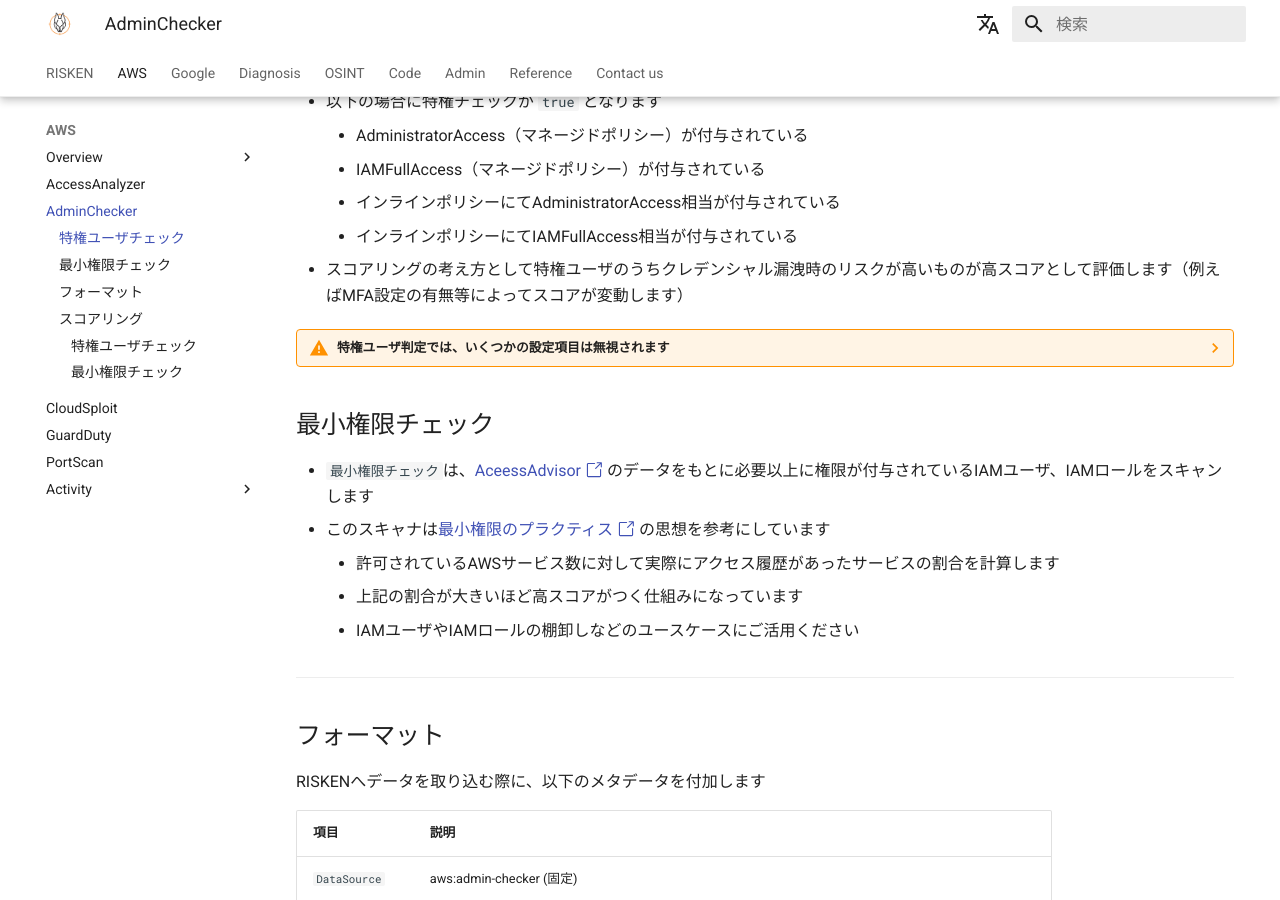
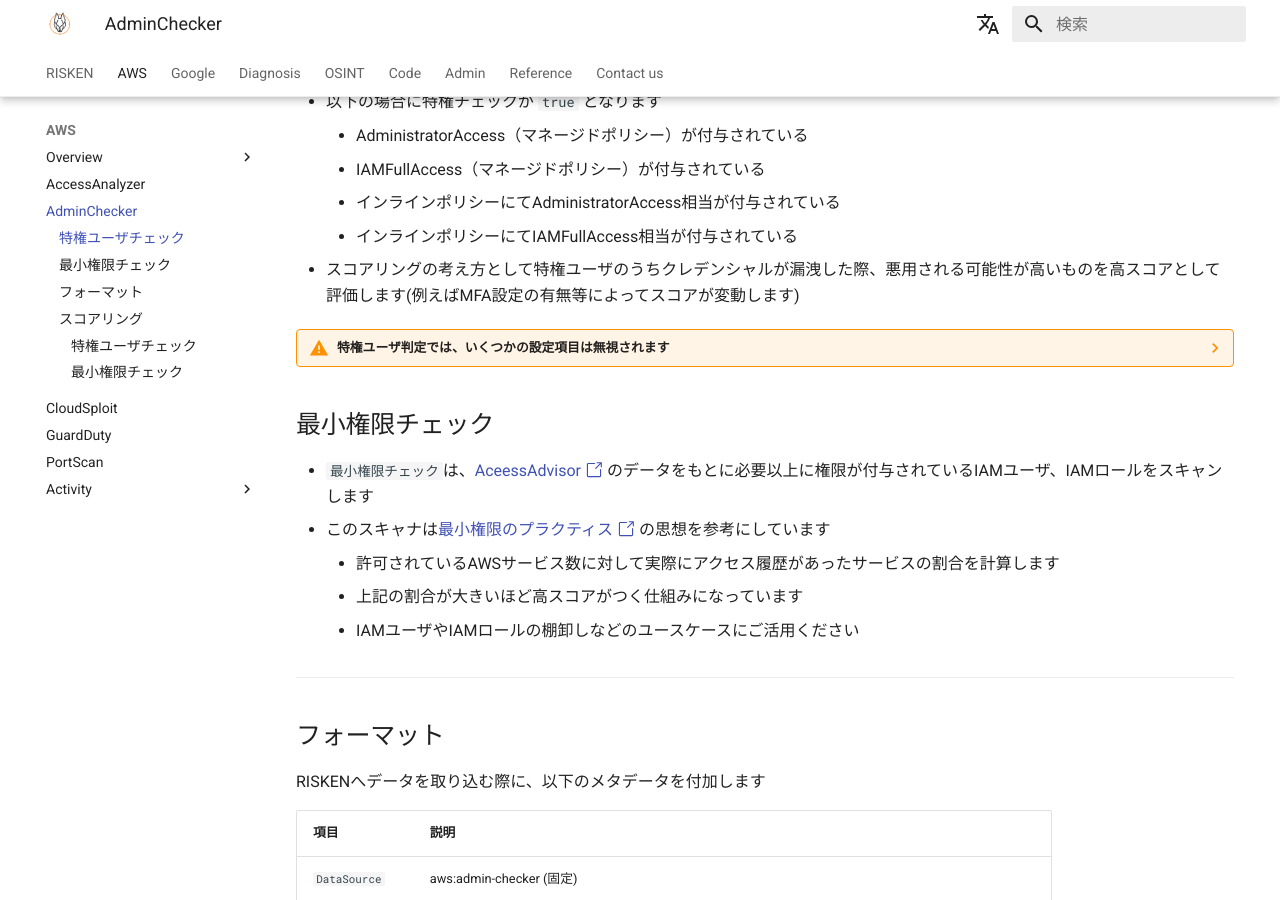
Before and after one commit to ca-risken/doc, an MkDocs documentation site: the page built from docs/aws/adminchecker.md, in a window 1280 px wide and 900 px high, scrolled down 480 px. Built offline with MkDocs 1.6.1 and Material for MkDocs 9.7.7, drawn with Linux system fonts in a browser that asks for light colours; comment, search, counter and statistics services are not loaded.

Commit message:
fix: admin scor

```diff
--- a/docs/aws/adminchecker.md
+++ b/docs/aws/adminchecker.md
@@ -16,7 +16,7 @@ AdminCheckerデータソースを有効にすると、AWSのIAMサービスで
     - IAMFullAccess（マネージドポリシー）が付与されている
     - インラインポリシーにてAdministratorAccess相当が付与されている
     - インラインポリシーにてIAMFullAccess相当が付与されている
-- スコアリングの考え方として特権ユーザのうちクレデンシャル漏洩時のリスクが高いものが高スコアとして評価します（例えばMFA設定の有無等によってスコアが変動します）
+- スコアリングの考え方として特権ユーザのうちクレデンシャルが漏洩した際、悪用される可能性が高いものを高スコアとして評価します(例えばMFA設定の有無等によってスコアが変動します)
 
 ??? Warning "特権ユーザ判定では、いくつかの設定項目は無視されます"
     - Denyルール
```
